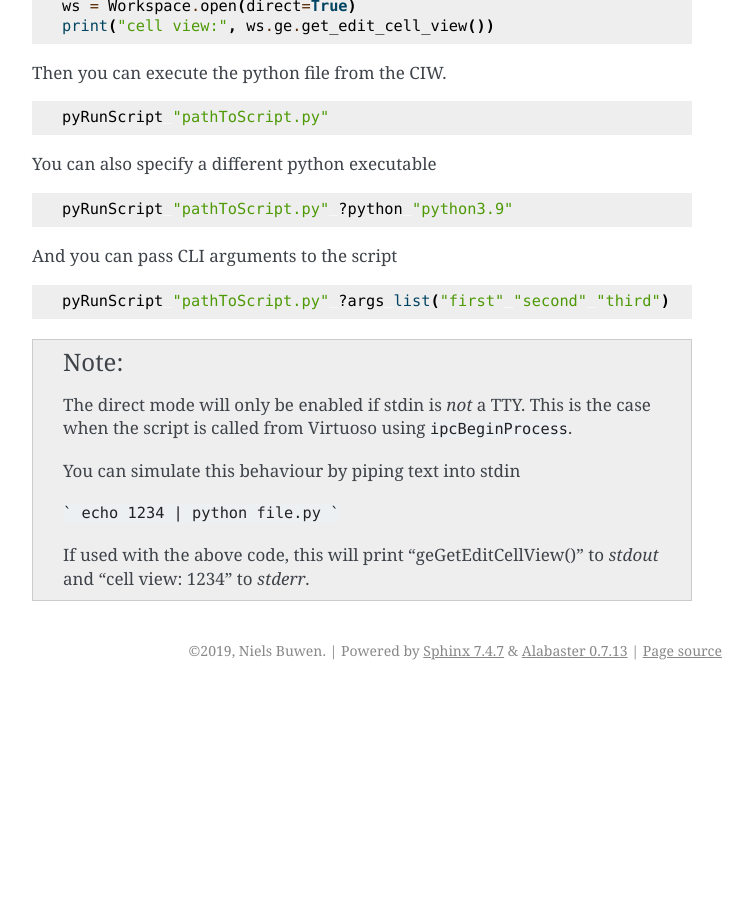
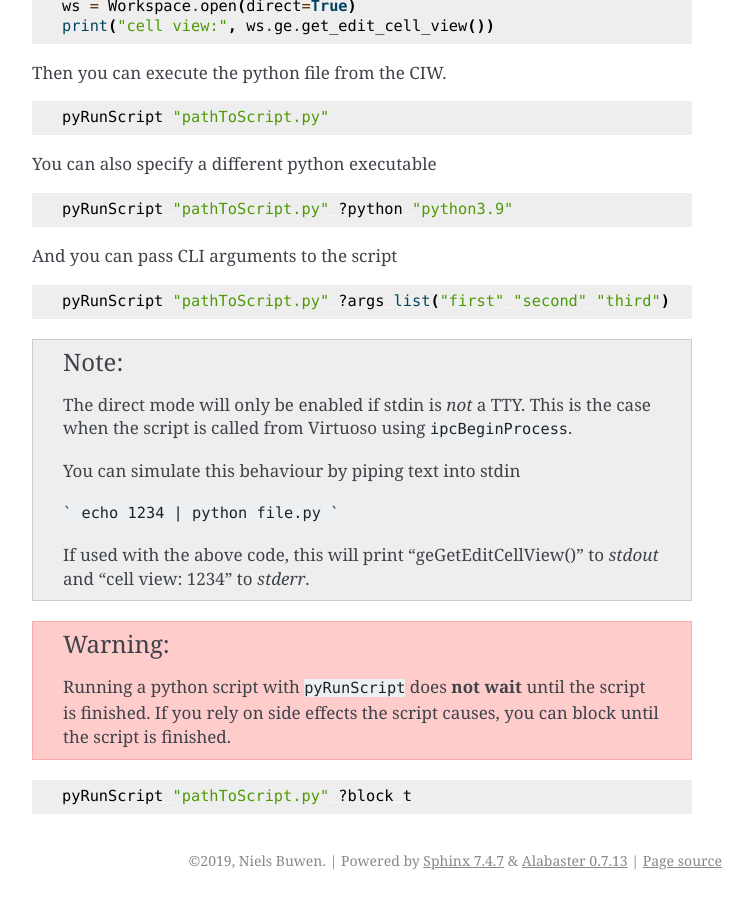
Before and after one commit to unihd-cag/skillbridge, a Sphinx documentation site: the page built from docs/usage/quickstart.rst, in a window 1280 px wide and 900 px high, scrolled down 1159 px. Shown: the whole window, without its empty margins (388-1141 px from the left). Built offline with Sphinx 7.4.7, drawn with Linux system fonts in a browser that asks for light colours; before the commit the page ends 1849 px from its top, so only the background shows below that.

Commit message:
Document block flag

```diff
--- a/docs/usage/quickstart.rst
+++ b/docs/usage/quickstart.rst
@@ -98,3 +98,13 @@ And you can pass CLI arguments to the script
 
     If used with the above code, this will print "geGetEditCellView()" to *stdout* and
     "cell view: 1234" to *stderr*.
+
+.. warning::
+
+    Running a python script with ``pyRunScript`` does **not wait** until the script
+    is finished. If you rely on side effects the script causes, you can block until
+    the script is finished.
+
+.. code-block:: lisp
+
+    pyRunScript "pathToScript.py" ?block t
```
